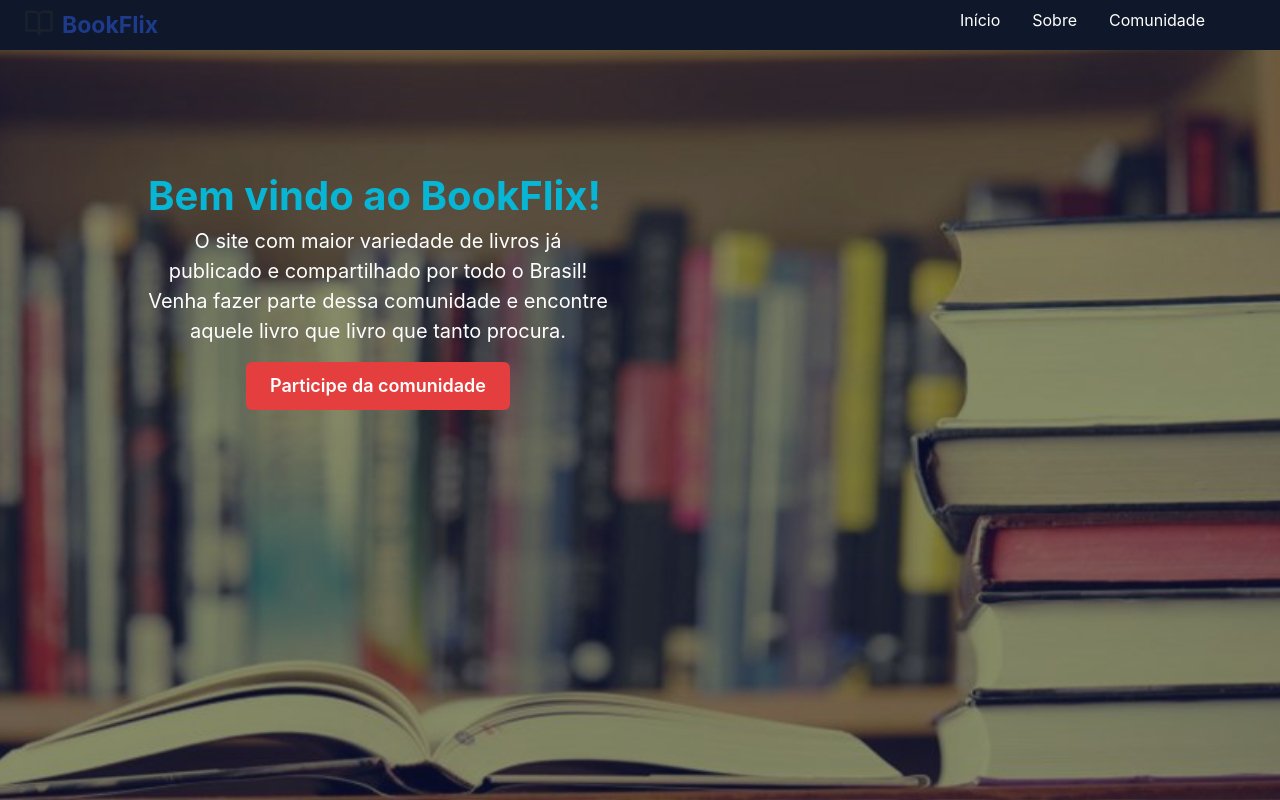
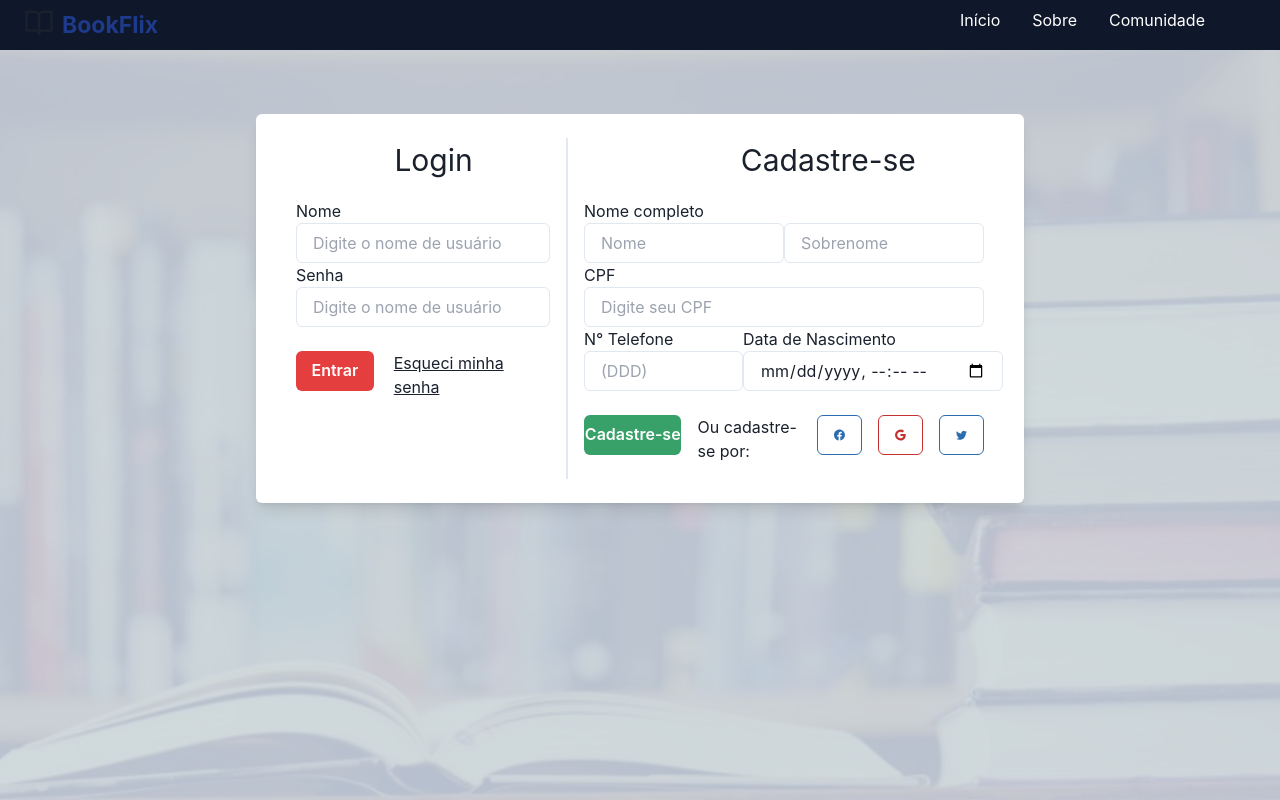
Before and after one commit to StefWolf/BookFlix, a React (Vite) app: page /Login in a window 1280 px wide. Shown: the top 800 px of the page. Built offline with nearby package versions, Linux system fonts and the light colour scheme.

Commit message:
Pagina de login

```diff
--- a/package.json
+++ b/package.json
@@ -16,7 +16,8 @@
     "framer-motion": "^6.5.1",
     "react": "^18.2.0",
     "react-dom": "^18.2.0",
-    "react-icons": "^4.4.0"
+    "react-icons": "^4.4.0",
+    "react-router-dom": "^6.3.0"
   },
   "devDependencies": {
     "@types/react": "^18.0.15",
--- a/src/Components/Footer.jsx
+++ b/src/Components/Footer.jsx
@@ -40,13 +40,13 @@ export default function Footer(){
                     <p className="text-slate-200 text-[25px]"><strong>Sessões</strong></p>
                     <ul>
                         <li>
-                            <a href="">Inicio</a>
+                            <a href="/">Inicio</a>
                         </li>
                         <li>
                             <a href="">Sobre</a>
                         </li>
                         <li>
-                            <a href="">Comunidade</a>
+                            <a href="/Login">Comunidade</a>
                         </li>
                     </ul>
                 </GridItem>
--- a/src/Components/Header.jsx
+++ b/src/Components/Header.jsx
@@ -1,7 +1,7 @@
 import { useState } from 'react'
 import {FiBookOpen, FiFacebook, FiInstagram, FiYoutube, FiTwitter} from 'react-icons/fi'
 import { CloseIcon } from '@chakra-ui/icons'
-import { Button, ButtonGroup } from '@chakra-ui/react'
+import { Button } from '@chakra-ui/react'
 import { Text } from '@chakra-ui/react'
 
 //BiBookOpen
@@ -17,10 +17,10 @@ export default function Header(){
                     <p className="title"><strong>BookFlix</strong></p>
                 </div>
                 <div className="gap-8 flex">
-                    <a href="">Início</a>
+                    <a href="/">Início</a>
                     <div className='text-white'
                         onClick={() => setModal(true)}>Sobre</div>
-                    <a href="">Comunidade</a>
+                    <a href="/Login">Comunidade</a>
                 </div>
 
             </div>
--- a/src/Pages/Home.jsx
+++ b/src/Pages/Home.jsx
@@ -24,7 +24,7 @@ export default function Home(){
                                     </div>
                                     <div className="items-center justify-center mt-4">
                                         <Center>
-                                            <Button colorScheme="red" className="justify-center" variant='solid' size='lg'>
+                                            <Button colorScheme="red" className=" -z-8" variant='solid' size='lg'>
                                                 Participe da comunidade
                                             </Button>
                                         </Center>
--- /dev/null
+++ b/src/Pages/Login.jsx
@@ -0,0 +1,89 @@
+import Footer from "../Components/Footer";
+import Header from "../Components/Header";
+import { Text } from '@chakra-ui/react'
+import { Input } from '@chakra-ui/react'
+import { Button } from '@chakra-ui/react'
+import { BsFacebook, BsGoogle, BsTwitter } from "react-icons/bs";
+
+export default function Login(){
+    return(
+        <>
+            <Header />
+            <main className="w-full bg-slate-300/90 h-screen justify-center p-[5%] pl-[20%]">
+                <section className="w-[80%] bg-white min-h-[300px] p-6 rounded-md shadow-lg flex">
+                    <div className="flex-col w-[40%] border-r-2">
+                        <Text fontSize='3xl' className="pl-[40%]">Login</Text>
+                        <form className="p-4">
+                            <div>
+                                <label>Nome</label>
+                                <Input placeholder='Digite o nome de usuário' size='md' />
+                            </div>
+                            <div>
+                                <label>Senha</label>
+                                <Input placeholder='Digite o nome de usuário' type='password' size='md' />
+                            </div>
+                            <br />
+                            <div className="flex gap-5">
+                                <Button colorScheme='red' variant='solid'>
+                                    Entrar
+                                </Button>
+                                <a href=""><u>Esqueci minha senha</u></a>
+                            </div>
+                        </form>
+                    </div>
+                    <div className="flex-col w-[60%] ">
+                        <Text fontSize='3xl' className="pl-[40%]">Cadastre-se</Text>
+                        <form className="p-4">
+                            <div>
+                                <label>Nome completo</label>
+                                <div className="flex">
+                                    <Input placeholder='Nome'  size='md' />
+                                    <Input placeholder='Sobrenome'  size='md' />
+                                </div>
+                            </div>
+                            <div>
+                                <label>CPF</label>
+                                <Input placeholder='Digite seu CPF'  size='md' />
+                            </div>
+                            <div className="flex">
+                                <div className="flex-col">
+                                    <label>N° Telefone</label>
+                                    <Input htmlSize={8} width='auto' placeholder="(DDD)" />
+                                </div>
+                                <div className="flex-col">
+                                    <label>Data de Nascimento</label>
+                                    <Input
+                                        placeHolder="Select Date and Time"
+                                        size="md"
+                                        backgroundColor="#ffffff"
+                                        type="datetime-local"
+                                    />
+                                </div>
+                            </div>
+                            <br />
+                            <div className="flex gap-4">
+                                <Button colorScheme='green' variant='solid'>
+                                    Cadastre-se
+                                </Button>
+                                <p>Ou cadastre-se por: </p>
+                                <Button colorScheme='blue' variant='outline'>
+                                    <BsFacebook />
+                                </Button>
+                                <Button colorScheme='red' variant='outline'>
+                                    <BsGoogle />
+                                </Button>
+                                <Button colorScheme='blue' variant='outline'>
+                                    <BsTwitter />
+                                </Button>
+
+                            </div>
+
+                        </form>
+                    </div>
+                </section>
+            </main>
+            <Footer />
+        </>
+
+    )
+}
--- a/src/main.jsx
+++ b/src/main.jsx
@@ -3,11 +3,18 @@ import ReactDOM from 'react-dom/client'
 import './Global.css'
 import Home from './Pages/Home'
 import { ChakraProvider } from '@chakra-ui/react'
+import { BrowserRouter, Route, Routes } from 'react-router-dom'
+import Login from './Pages/Login'
 
 ReactDOM.createRoot(document.getElementById('root')).render(
   <React.StrictMode>
     <ChakraProvider>
-      <Home />
+      <BrowserRouter>
+        <Routes>
+          <Route path="/" element={<Home />} />
+          <Route path="/Login" element={<Login />} />
+        </Routes>
+      </BrowserRouter>
     </ChakraProvider>
   </React.StrictMode>
 )
```
Also changed, not shown: 1 other file (tests, documents, lock files or other folders).
